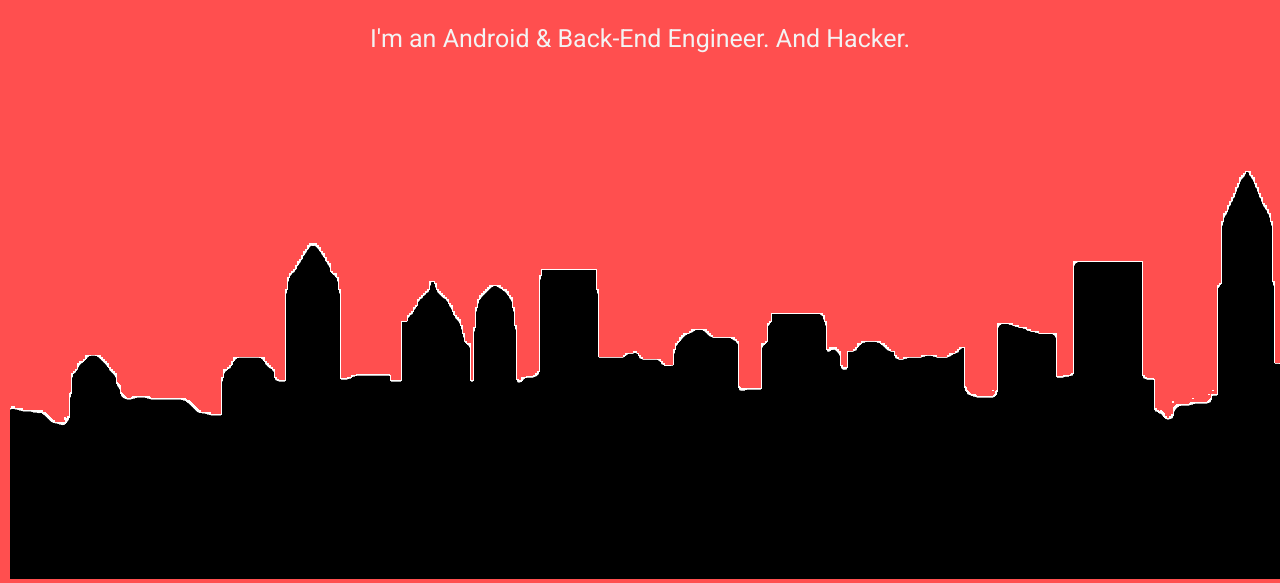
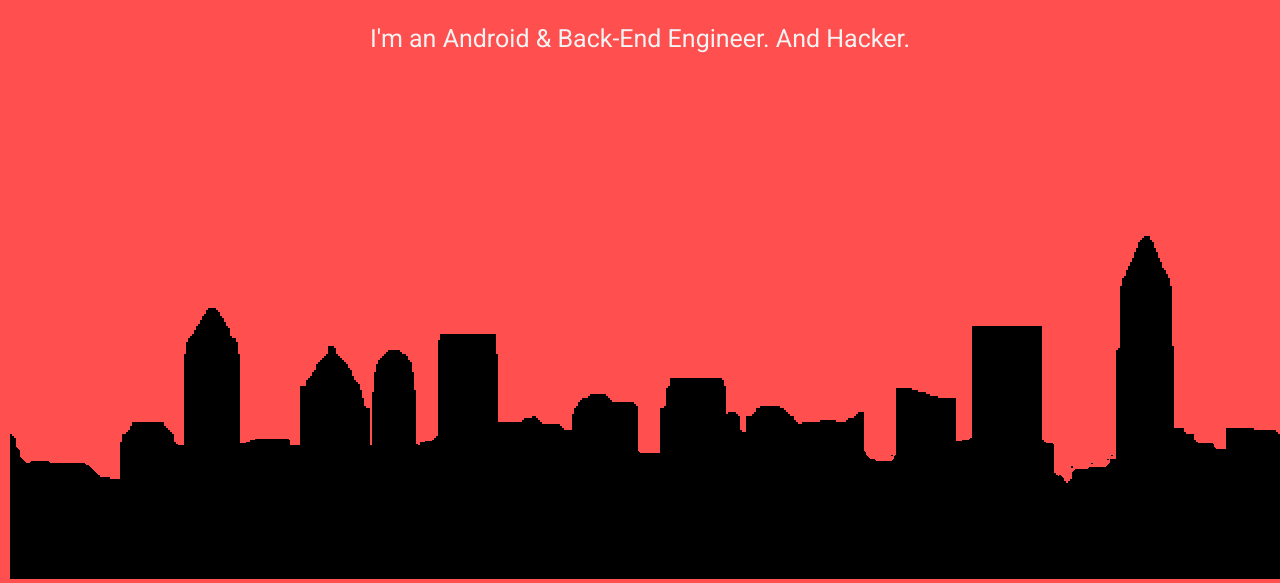
Before and after one commit to arshbot/Old-arshbot-website, a plain HTML site: page index.html in a window 1280 px wide. Shown: the part 349-932 px from the top of the page. Drawn offline with nearby package versions, Linux system fonts and the light colour scheme.

Commit message:
something

```diff
--- a/index.html
+++ b/index.html
@@ -82,7 +82,7 @@
         </div>
     </div>
     <div id="randContainer">
-        <img src="ATLSkyline.png" alt="" align = "bottom"/>
+        <img src="ATLSkyline2.png" alt="" align = "bottom"/>
     </div>
     <script>
         var linkItems = document.querySelectorAll(".link-item");
```
